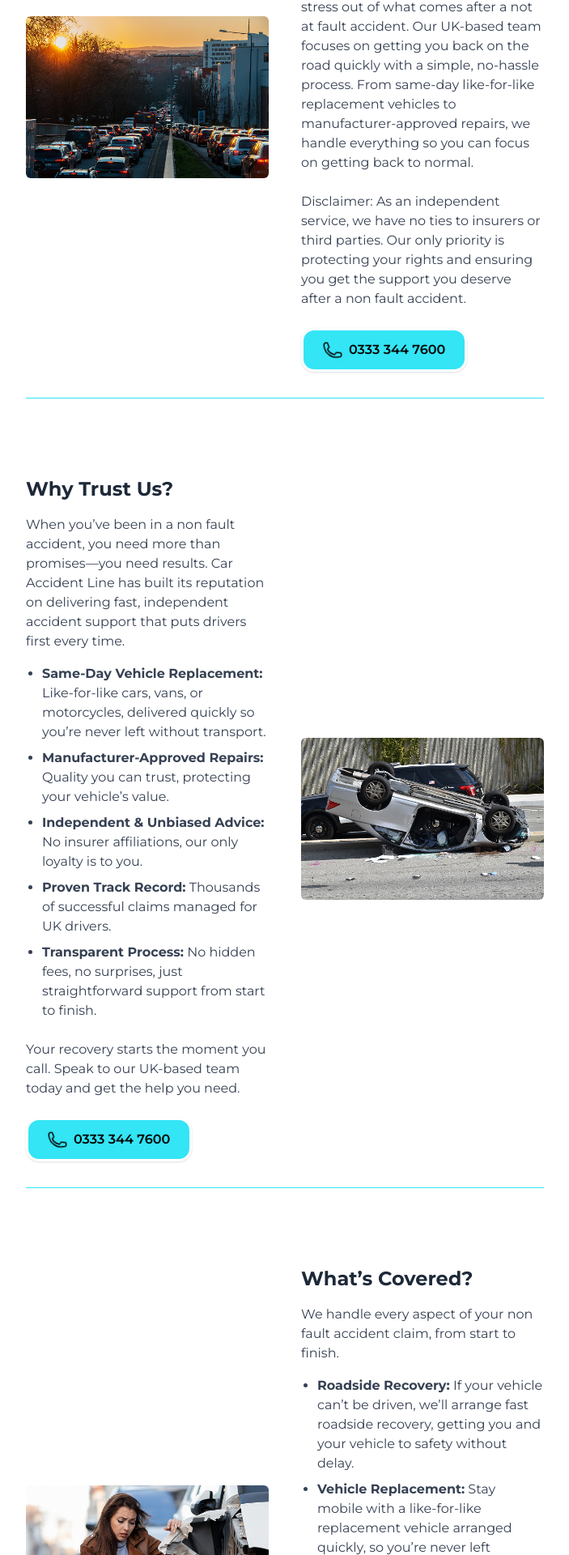
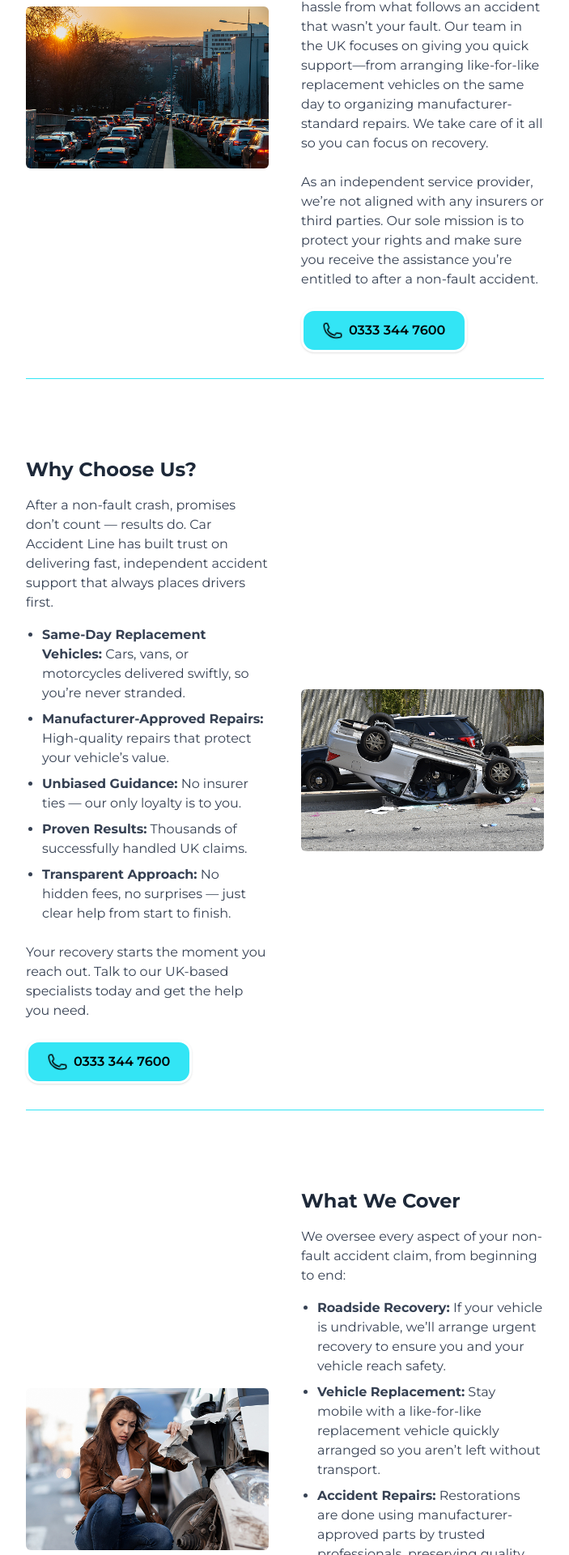
Before and after one commit to handskadi/new-claims-helpline, a Next.js app: page / in a window 1280 px wide. Shown: the part 837-2757 px from the top of the page at 81% size, without its empty margins (288-991 px from the left). Built offline with nearby package versions, Linux system fonts and the light colour scheme.

Commit message:
Content: change content to what souf give us

```diff
--- a/app/page.tsx
+++ b/app/page.tsx
@@ -72,7 +72,7 @@ export default function HomePage() {
         </p>
       </section>
 
-      {/* Section 1 */}
+      {/* Section 1 - About Us */}
       <section className="w-full px-4 lg:px-80 py-8 bg-white">
         <div className="flex flex-col lg:flex-row items-center gap-10 py-8 border-b border-[#33E5F5] ">
           <div className="lg:w-1/2">
@@ -86,19 +86,22 @@ export default function HomePage() {
             />
           </div>
           <div className="lg:w-1/2">
-            <h2 className="text-2xl font-bold mb-4">Who are we?</h2>
+            <h2 className="text-2xl font-bold mb-4">About Us</h2>
             <p className="mb-4 text-gray-700">
-              We are a UK-based company specialising in helping drivers who have been involved in non fault accidents get back on the road faster and safer.
+              We are a UK specialist service dedicated to assisting drivers involved in non-fault accidents, helping you return to normal faster and safer.
             </p>
-            <p className="my-6 text-gray-700">At Car Accident Line, we take the stress out of what comes after a not at fault accident. Our UK-based team focuses on getting you back on the road quickly with a simple, no-hassle process. From same-day like-for-like replacement vehicles to manufacturer-approved repairs, we handle everything so you can focus on getting back to normal.
+            <p className="my-6 text-gray-700">
+              At Car Accident Line, we remove the hassle from what follows an accident that wasn’t your fault. Our team in the UK focuses on giving you quick support—from arranging like-for-like replacement vehicles on the same day to organizing manufacturer-standard repairs. We take care of it all so you can focus on recovery.
             </p>
-            <p className="my-6 text-gray-700">Disclaimer: As an independent service, we have no ties to insurers or third parties. Our only priority is protecting your rights and ensuring you get the support you deserve after a non fault accident.</p>
+            <p className="my-6 text-gray-700">
+              As an independent service provider, we’re not aligned with any insurers or third parties. Our sole mission is to protect your rights and make sure you receive the assistance you’re entitled to after a non-fault accident.
+            </p>
             <CallButton />
           </div>
         </div>
       </section>
 
-      {/* Section 2 */}
+      {/* Section 2 - Why Choose Us */}
       <section className="w-full px-4 lg:px-80 py-8 bg-white">
         <div className="flex flex-col lg:flex-row-reverse items-center gap-10 py-8 border-b border-[#33E5F5] ">
           <div className="lg:w-1/2">
@@ -111,26 +114,26 @@ export default function HomePage() {
             />
           </div>
           <div className="lg:w-1/2">
-            <h2 className="text-2xl font-bold mb-4">Why Trust Us?</h2>
+            <h2 className="text-2xl font-bold mb-4">Why Choose Us?</h2>
             <p className="mb-4 text-gray-700">
-              When you’ve been in a non fault accident, you need more than promises—you need results. Car Accident Line has built its reputation on delivering fast, independent accident support that puts drivers first every time.
+              After a non-fault crash, promises don’t count — results do. Car Accident Line has built trust on delivering fast, independent accident support that always places drivers first.
             </p>
             <ul className="mb-6 text-gray-700 list-disc pl-5 space-y-2">
-              <li><strong>Same-Day Vehicle Replacement:</strong> Like-for-like cars, vans, or motorcycles, delivered quickly so you’re never left without transport.</li>
-              <li><strong>Manufacturer-Approved Repairs:</strong> Quality you can trust, protecting your vehicle’s value.</li>
-              <li><strong>Independent &amp; Unbiased Advice:</strong> No insurer affiliations, our only loyalty is to you.</li>
-              <li><strong>Proven Track Record:</strong> Thousands of successful claims managed for UK drivers.</li>
-              <li><strong>Transparent Process:</strong> No hidden fees, no surprises, just straightforward support from start to finish.</li>
+              <li><strong>Same-Day Replacement Vehicles:</strong> Cars, vans, or motorcycles delivered swiftly, so you’re never stranded.</li>
+              <li><strong>Manufacturer-Approved Repairs:</strong> High-quality repairs that protect your vehicle’s value.</li>
+              <li><strong>Unbiased Guidance:</strong> No insurer ties — our only loyalty is to you.</li>
+              <li><strong>Proven Results:</strong> Thousands of successfully handled UK claims.</li>
+              <li><strong>Transparent Approach:</strong> No hidden fees, no surprises — just clear help from start to finish.</li>
             </ul>
             <p className="mb-6 text-gray-700">
-              Your recovery starts the moment you call. Speak to our UK-based team today and get the help you need.
+              Your recovery starts the moment you reach out. Talk to our UK-based specialists today and get the help you need.
             </p>
             <CallButton />
           </div>
         </div>
       </section>
 
-      {/* Section 3 */}
+      {/* Section 3 - What We Cover */}
       <section className="w-full px-4 lg:px-80 py-8 bg-white">
         <div className="flex flex-col lg:flex-row items-center gap-10 py-8 border-b border-[#33E5F5]">
           <div className="lg:w-1/2">
@@ -144,23 +147,15 @@ export default function HomePage() {
             />
           </div>
           <div className="lg:w-1/2">
-            <h2 className="text-2xl font-bold mb-4">What’s Covered?</h2>
+            <h2 className="text-2xl font-bold mb-4">What We Cover</h2>
             <p className="mb-4 text-gray-700">
-              We handle every aspect of your non fault accident claim, from start to finish.
+              We oversee every aspect of your non-fault accident claim, from beginning to end:
             </p>
             <ul className="mb-6 text-gray-700 list-disc pl-5 space-y-2">
-              <li>
-                <strong>Roadside Recovery:</strong> If your vehicle can’t be driven, we’ll arrange fast roadside recovery, getting you and your vehicle to safety without delay.
-              </li>
-              <li>
-                <strong>Vehicle Replacement:</strong> Stay mobile with a like-for-like replacement vehicle arranged quickly, so you’re never left without transport.
-              </li>
-              <li>
-                <strong>Accident Repairs:</strong> Your vehicle will be restored using only manufacturer-approved parts by trusted professionals, ensuring quality and protecting its value.
-              </li>
-              <li>
-                <strong>Injury Compensation:</strong> If you’ve been injured in a non fault accident, we can connect you with our panel of reputable solicitors who will work hard to secure a fair offer of compensation.
-              </li>
+              <li><strong>Roadside Recovery:</strong> If your vehicle is undrivable, we’ll arrange urgent recovery to ensure you and your vehicle reach safety.</li>
+              <li><strong>Vehicle Replacement:</strong> Stay mobile with a like-for-like replacement vehicle quickly arranged so you aren’t left without transport.</li>
+              <li><strong>Accident Repairs:</strong> Restorations are done using manufacturer-approved parts by trusted professionals, preserving quality and value.</li>
+              <li><strong>Injury Compensation:</strong> If you’ve been hurt in a non-fault accident, we connect you with a panel of respected solicitors to pursue fair compensation.</li>
             </ul>
             <CallButton />
           </div>
@@ -181,36 +176,36 @@ export default function HomePage() {
         {/* FAQ List */}
         {[
           {
-            q: "What happens when you have a car accident and it’s not your fault?",
-            a: "If you’ve been in a non fault accident, you can choose to go through an independent service like Car Accident Line. We’ll provide a replacement vehicle, manage your repairs, and handle communication with the at-fault party’s insurer, keeping you stress-free throughout."
+            q: "What happens if I’m involved in a non-fault accident?",
+            a: "You can use an independent service like Car Accident Line. We’ll arrange a replacement vehicle, manage repairs, and liaise with the insurer of the at-fault party — making the process smooth and worry-free."
           },
           {
-            q: "What are my rights in an accident that is not my fault?",
-            a: "If an accident is not your fault, you have the right to claim directly from the at-fault driver’s insurer for all reasonable losses. This can include the cost of repairs, a replacement vehicle, and compensation for any injuries or inconvenience caused."
+            q: "What rights do I have after an accident that wasn’t my fault?",
+            a: "You’re entitled to claim from the insurer of the at-fault party for all reasonable losses: repairs, a replacement vehicle, and compensation for injuries or inconvenience."
           },
           {
             q: "How quickly can I get a replacement vehicle?",
-            a: "In most cases, we can arrange a like-for-like replacement vehicle the very same day you report your accident."
+            a: "In many cases, we can supply a like-for-like replacement on the same day you report the accident."
           },
           {
             q: "Are repairs guaranteed?",
-            a: "Yes. All repairs are carried out using manufacturer-approved parts and come with a guarantee for as long as you own the vehicle."
+            a: "Yes. All repairs use manufacturer-approved parts and come with a guarantee for as long as you own the vehicle."
           },
           {
-            q: "Do I have to pay extra if the accident wasn’t my fault?",
-            a: "If the other driver’s insurer accepts liability, you shouldn’t have to pay your excess. If you claim through Car Accident Line, we deal directly with the at-fault insurer so you avoid paying any excess up front."
+            q: "Do I have to pay anything if the accident wasn’t my fault?",
+            a: "If liability is accepted by the other driver’s insurer, you shouldn’t have to pay your excess. When you claim through Car Accident Line, we deal directly with the at-fault insurer, so you’re not asked for the excess upfront."
           },
           {
-            q: "What documentation do I need?",
-            a: "Typically, we’ll need your driving licence, insurance details, and basic accident information. Our team will guide you through the exact requirements when you call."
+            q: "What documents are needed?",
+            a: "Usually: your driving licence, insurance details, and basic accident information. Our team will guide you step-by-step when you call."
           },
           {
-            q: "Do you lose your No Claims Bonus if an accident wasn’t your fault?",
-            a: "Generally, if the at-fault party accepts responsibility and covers all costs, your No Claims Bonus should remain intact. However, some insurers may temporarily reduce your discount until the claim is fully settled."
+            q: "Will I lose my No Claims Bonus if the accident wasn’t my fault?",
+            a: "Generally not, if liability is accepted and the costs are fully covered, your No Claims Bonus should remain intact. Some insurers may, however, temporarily reduce it until the claim settles."
           },
           {
-            q: "Will my insurance increase after a claim that wasn’t my fault?",
-            a: "It’s possible your premium may increase slightly, even for a non fault accident, as insurers may view you as a higher risk. Using an independent accident management company can help minimise the impact on your policy."
+            q: "Could my insurance premium still go up?",
+            a: "Yes, even for a non-fault accident, your insurer might view you as higher risk. Using an independent accident management service like ours can help limit that impact."
           }
         ].map((item, index) => (
           <details
--- a/components/Footer.tsx
+++ b/components/Footer.tsx
@@ -97,7 +97,7 @@ const Footer: React.FC<FooterProps> = ({
 
         <div className="mt-8 pt-8 border-t border-gray-200 space-y-4">
           <p className="text-xs">
-            PURE ROCKET MARKETING LTD, registered in England and Wales, Company Number: 16511032. Address: Unit C, Blackett Street, Manchester, England, M12 6AE. PURE ROCKET MARKETING LTD operates within the advertising sector, specialising in lead generation. We refer claims to a panel of specialist solicitors who will manage your case from start to finish. Our panel of solicitors typically work on a “no win, no fee” basis. This means that if your claim is unsuccessful, you will not pay any legal fees to your solicitor. When a claim is taken on under a No Win No Fee agreement, the solicitor accepts the risk that if the case is lost, they will not be paid for the work undertaken. However, they may charge a success fee, typically set at 42% of the damages awarded. You are under no obligation to use PURE ROCKET MARKETING LTD and may instead represent yourself for free, either directly to the party you wish to complain about or to the relevant statutory Ombudsman. PURE ROCKET MARKETING LTD is registered with the Information Commissioner’s Office under the Data Protection Act 2018.
+            PURPLE SPRING LIMITED, registered in England and Wales, Company Number: 11611972. Address: 4200 Solihull Parkway, Birmingham Business Park, Birmingham, England, B37 7YN. PURPLE SPRING LIMITED operates within the advertising sector, specialising in lead generation. PURPLE SPRING LIMITED is registered with the Information Commissioner’s Office under the Data Protection Act 2018
           </p>
 
           <p className="text-xs">
```
